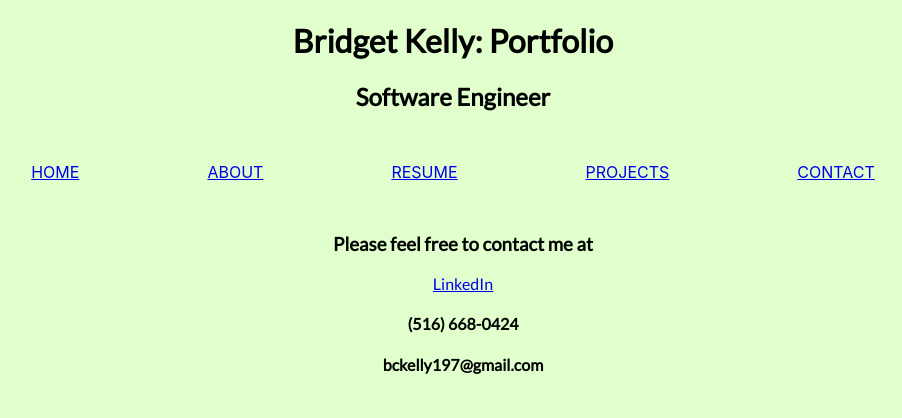
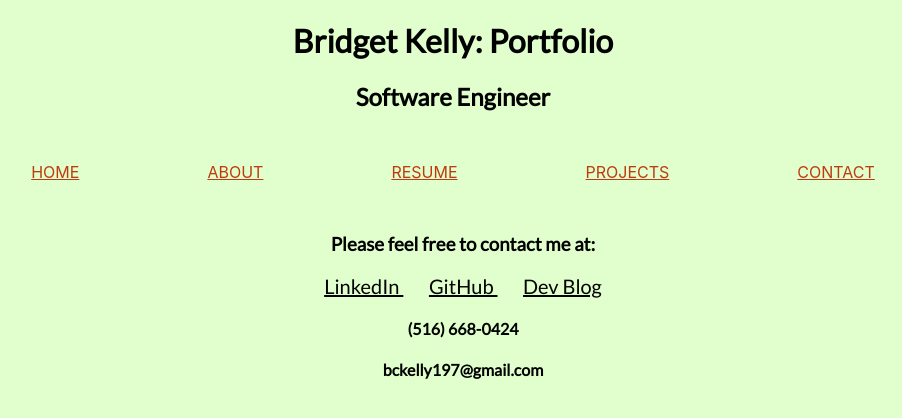
Before and after one commit to bc-kelly/portfolio, a React (Create React App) app: page /contact in a window 1280 px wide. Shown: the top 418 px of the page, without its empty margins (187-1089 px from the left). Built offline with nearby package versions, Linux system fonts and the light colour scheme.

Commit message:
added links

```diff
--- a/src/Contact.css
+++ b/src/Contact.css
@@ -4,3 +4,9 @@
     margin: 10px;
     font-family: Lato;
 }
+
+.links {
+    margin: 1%;
+    font-size: 1.25em;
+    color: black;
+}
--- a/src/Contact.js
+++ b/src/Contact.js
@@ -5,8 +5,12 @@ function Contact() {
   return (
     <div className="contact-div">
 
-      <h3>Please feel free to contact me at </h3>
-      <a href="https://www.linkedin.com/in/bridget-kelly-594009127/" > LinkedIn </a>
+      <h3>Please feel free to contact me at: </h3>
+      <div>
+        <a className="links" href="https://www.linkedin.com/in/bridget-kelly-594009127/" > LinkedIn </a>
+        <a className="links" href="https://github.com/bc-kelly" > GitHub </a>
+        <a className="links" href="https://dev.to/bc_kelly" > Dev Blog </a>
+      </div>
       <h4> (516) 668-0424 </h4>
       <h4> bckelly197@gmail.com </h4>
 
--- a/src/NavBar.css
+++ b/src/NavBar.css
@@ -8,4 +8,9 @@
 
 .navbar-link {
     margin: 5%;
+    color: #be3b0f;
 }
+
+.navbar-link hover {
+    color: #ffcab0;
+}
```
